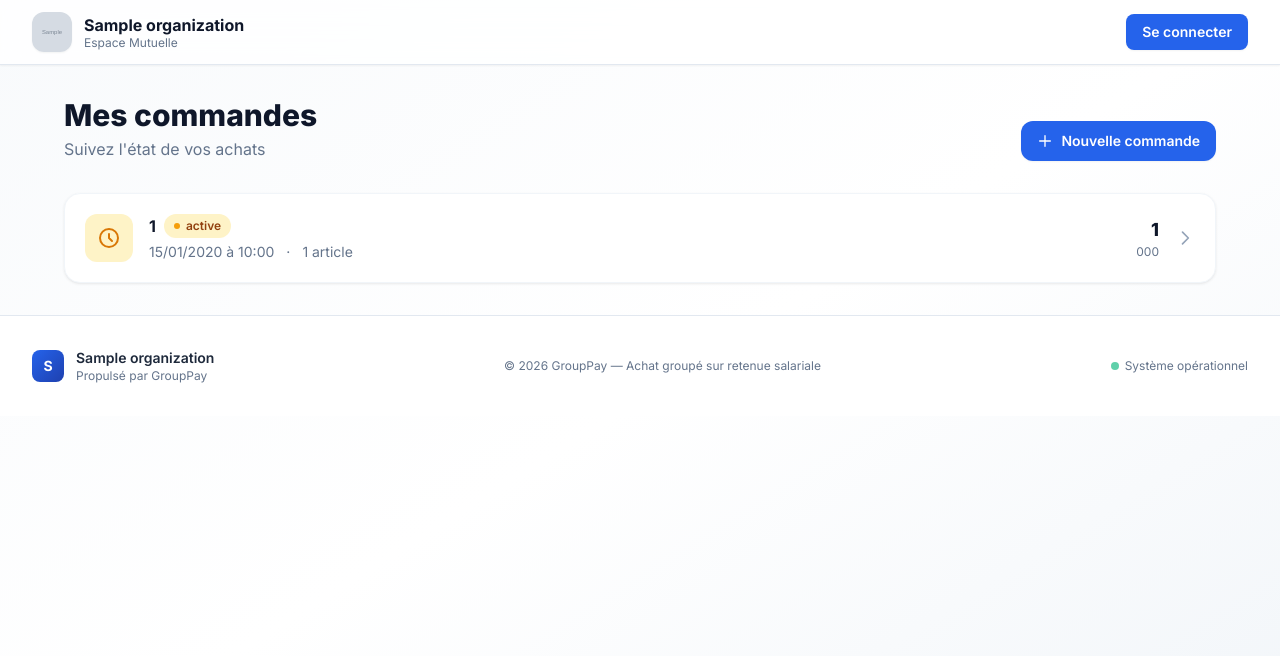
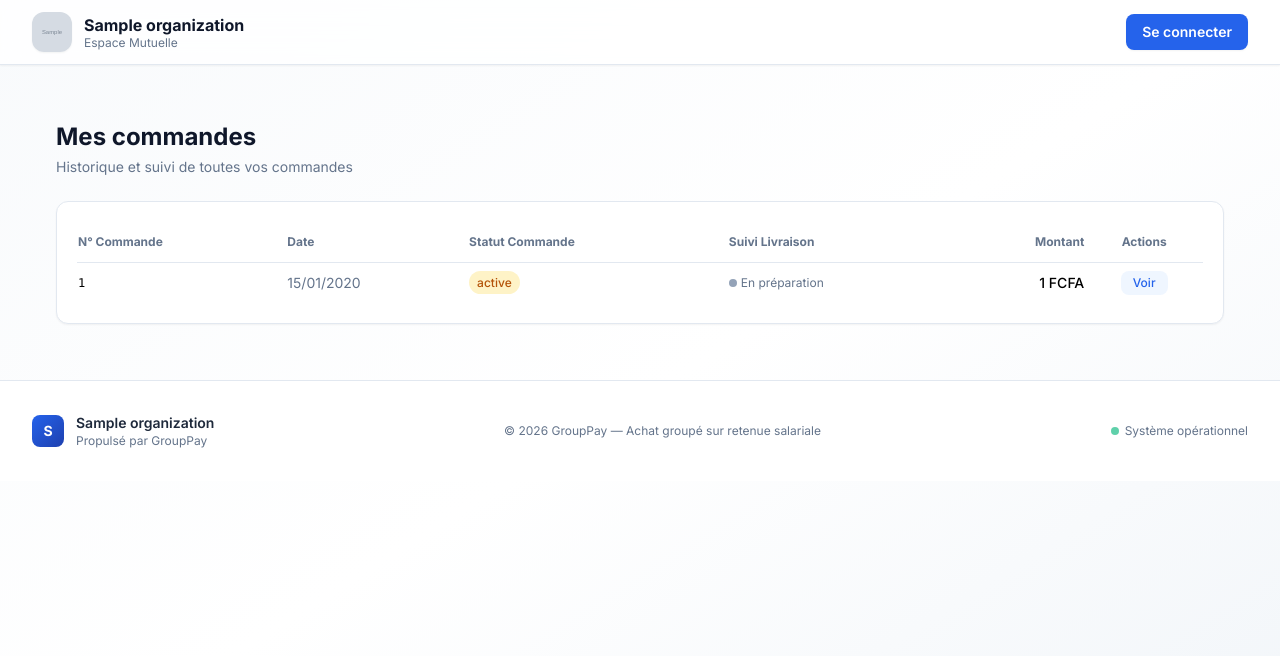
Before and after one commit to Heresia517/grouppay, a Django app: template templates/orders/my_orders.html in a window 1280 px wide. Shown: the top 656 px of the page. Run offline with Django 5.2, Linux system fonts and the light colour scheme; the template is opened without the code that fills it: most values are stand-ins (such as "Sample title", 1, 10 or a date in 2020); grey boxes marked "Sample" are stand-in pictures; some libraries are stand-ins or nearby versions.

Commit message:
feat(ui): dashboard membre avec KPIs et suivi livraison

```diff
--- a/apps/core/dashboard_views.py
+++ b/apps/core/dashboard_views.py
@@ -131,5 +131,6 @@ def dashboard(request):
         "my_orders": my_orders[:10],
         "total_orders": my_orders.count(),
         "pending_orders": my_orders.filter(status="EN_ATTENTE_VALIDATION").count(),
+        "delivered_orders": my_orders.filter(status="LIVREE").count(),
     }
     return render(request, "dashboard/member.html", ctx)
--- a/templates/orders/my_orders.html
+++ b/templates/orders/my_orders.html
@@ -1,98 +1,69 @@
 {% extends "base.html" %}
-
-{% block title %}Mes commandes — {{ organization.name }}{% endblock %}
+{% load fcfa %}
 
 {% block content %}
-<div class="max-w-6xl mx-auto">
-    <div class="flex flex-col sm:flex-row sm:items-end sm:justify-between gap-4 mb-8">
-        <div>
-            <h1 class="text-3xl font-extrabold text-slate-900">Mes commandes</h1>
-            <p class="text-slate-500 mt-1">Suivez l'état de vos achats</p>
-        </div>
-        <a href="{% url 'catalog' %}" class="inline-flex items-center gap-2 px-4 py-2.5 rounded-xl bg-brand-600 text-white text-sm font-semibold hover:bg-brand-700 shadow-sm transition">
-            <svg class="w-4 h-4" fill="none" stroke="currentColor" viewBox="0 0 24 24"><path stroke-linecap="round" stroke-linejoin="round" stroke-width="2" d="M12 4v16m8-8H4"/></svg>
-            Nouvelle commande
-        </a>
+<div class="p-6 max-w-7xl mx-auto">
+  <h1 class="text-2xl font-bold text-slate-900 mb-1">Mes commandes</h1>
+  <p class="text-sm text-slate-500 mb-6">Historique et suivi de toutes vos commandes</p>
+
+  <div class="bg-white rounded-xl shadow-sm border border-slate-200 p-5">
+    <div class="overflow-x-auto">
+      <table class="w-full text-sm">
+        <thead class="text-xs text-slate-500 border-b border-slate-200">
+          <tr>
+            <th class="text-left py-3">N° Commande</th>
+            <th class="text-left">Date</th>
+            <th class="text-left">Statut Commande</th>
+            <th class="text-left">Suivi Livraison</th>
+            <th class="text-right">Montant</th>
+            <th class="text-center">Actions</th>
+          </tr>
+        </thead>
+        <tbody>
+        {% for o in orders %}
+          <tr class="border-b border-slate-100 last:border-0 hover:bg-slate-50">
+            <td class="py-3 font-mono text-xs font-medium">{{ o.order_number }}</td>
+            <td class="text-slate-500">{{ o.created_at|date:"d/m/Y" }}</td>
+            <td>
+              <span class="px-2 py-1 rounded-full text-xs font-medium
+                {% if o.status == 'LIVREE' %}bg-emerald-100 text-emerald-700
+                {% elif o.status == 'VALIDEE' %}bg-blue-100 text-blue-700
+                {% else %}bg-amber-100 text-amber-700{% endif %}">
+                {{ o.get_status_display|default:o.status }}
+              </span>
+            </td>
+            <td>
+              {% if o.delivery %}
+                {% if o.delivery.status == 'LIVREE' %}
+                  <span class="inline-flex items-center gap-1 text-emerald-600 font-medium text-xs">
+                    <span class="w-2 h-2 rounded-full bg-emerald-500"></span> Livré
+                  </span>
+                {% elif o.delivery.status == 'EN_COURS' %}
+                  <span class="inline-flex items-center gap-1 text-blue-600 font-medium text-xs">
+                    <span class="w-2 h-2 rounded-full bg-blue-500 animate-pulse"></span> En cours
+                  </span>
+                {% else %}
+                  <span class="inline-flex items-center gap-1 text-slate-500 text-xs">
+                    <span class="w-2 h-2 rounded-full bg-slate-400"></span> En préparation
+                  </span>
+                {% endif %}
+              {% else %}
+                <span class="text-slate-400 text-xs">Non assigné</span>
+              {% endif %}
+            </td>
+            <td class="text-right font-medium">{{ o.total_amount|fcfa }}</td>
+            <td class="text-center">
+              <a href="{% url 'order_detail' o.id %}" class="inline-block px-3 py-1 bg-blue-50 text-blue-600 rounded-lg text-xs font-medium hover:bg-blue-100">
+                Voir
+              </a>
+            </td>
+          </tr>
+        {% empty %}
+          <tr><td colspan="6" class="text-center text-slate-400 py-12">Aucune commande pour le moment.</td></tr>
+        {% endfor %}
+        </tbody>
+      </table>
     </div>
-
-    {% if orders %}
-    <div class="space-y-3">
-        {% for order in orders %}
-        <a href="{% url 'order_detail' order.id %}"
-           class="block bg-white rounded-2xl shadow-card border border-slate-100 p-5 hover:shadow-card-hover hover:border-brand-200 transition group">
-            <div class="flex flex-col sm:flex-row sm:items-center gap-4">
-                <!-- Icon -->
-                <div class="w-12 h-12 rounded-xl flex-shrink-0 flex items-center justify-center
-                            {% if order.status == 'LIVREE' %}bg-emerald-100 text-emerald-600
-                            {% elif order.status == 'REFUSEE' or order.status == 'ANNULEE' %}bg-red-100 text-red-600
-                            {% elif order.status == 'VALIDEE' %}bg-blue-100 text-blue-600
-                            {% else %}bg-amber-100 text-amber-600{% endif %}">
-                    {% if order.status == 'LIVREE' %}
-                    <svg class="w-6 h-6" fill="none" stroke="currentColor" viewBox="0 0 24 24"><path stroke-linecap="round" stroke-linejoin="round" stroke-width="2" d="M5 13l4 4L19 7"/></svg>
-                    {% elif order.status == 'REFUSEE' %}
-                    <svg class="w-6 h-6" fill="none" stroke="currentColor" viewBox="0 0 24 24"><path stroke-linecap="round" stroke-linejoin="round" stroke-width="2" d="M6 18L18 6M6 6l12 12"/></svg>
-                    {% else %}
-                    <svg class="w-6 h-6" fill="none" stroke="currentColor" viewBox="0 0 24 24"><path stroke-linecap="round" stroke-linejoin="round" stroke-width="2" d="M12 8v4l3 3m6-3a9 9 0 11-18 0 9 9 0 0118 0z"/></svg>
-                    {% endif %}
-                </div>
-
-                <!-- Info -->
-                <div class="flex-1 min-w-0">
-                    <div class="flex items-center gap-2 flex-wrap">
-                        <h3 class="font-bold text-slate-900 group-hover:text-brand-700 transition">
-                            {{ order.order_number }}
-                        </h3>
-                        <!-- Status badge -->
-                        <span class="inline-flex items-center gap-1.5 px-2.5 py-1 rounded-full text-xs font-semibold
-                            {% if order.status == 'LIVREE' %}bg-emerald-100 text-emerald-800
-                            {% elif order.status == 'REFUSEE' or order.status == 'ANNULEE' %}bg-red-100 text-red-800
-                            {% elif order.status == 'VALIDEE' %}bg-blue-100 text-blue-800
-                            {% elif order.status == 'EN_LIVRAISON' %}bg-purple-100 text-purple-800
-                            {% else %}bg-amber-100 text-amber-800{% endif %}">
-                            <span class="w-1.5 h-1.5 rounded-full
-                                {% if order.status == 'LIVREE' %}bg-emerald-500
-                                {% elif order.status == 'REFUSEE' or order.status == 'ANNULEE' %}bg-red-500
-                                {% elif order.status == 'VALIDEE' %}bg-blue-500
-                                {% elif order.status == 'EN_LIVRAISON' %}bg-purple-500
-                                {% else %}bg-amber-500{% endif %}"></span>
-                            {{ order.get_status_display }}
-                        </span>
-                    </div>
-                    <p class="text-sm text-slate-500 mt-1 flex items-center gap-3">
-                        <span>{{ order.created_at|date:"d/m/Y à H:i" }}</span>
-                        <span>·</span>
-                        <span>{{ order.items.count }} article{{ order.items.count|pluralize }}</span>
-                    </p>
-                </div>
-
-                <!-- Total + arrow -->
-                <div class="flex items-center gap-4">
-                    <div class="text-right">
-                        <p class="text-lg font-extrabold text-slate-900">{{ order.total_amount|floatformat:0 }}</p>
-                        <p class="text-xs text-slate-500">{{ order.currency_code }}</p>
-                    </div>
-                    <svg class="w-5 h-5 text-slate-400 group-hover:text-brand-600 group-hover:translate-x-1 transition" fill="none" stroke="currentColor" viewBox="0 0 24 24">
-                        <path stroke-linecap="round" stroke-linejoin="round" stroke-width="2" d="M9 5l7 7-7 7"/>
-                    </svg>
-                </div>
-            </div>
-        </a>
-        {% endfor %}
-    </div>
-
-    {% else %}
-    <div class="text-center py-20 bg-white rounded-3xl border border-slate-100 shadow-card">
-        <div class="inline-flex items-center justify-center w-24 h-24 rounded-full bg-slate-100 mb-5">
-            <svg class="w-12 h-12 text-slate-400" fill="none" stroke="currentColor" viewBox="0 0 24 24">
-                <path stroke-linecap="round" stroke-linejoin="round" stroke-width="1.5" d="M9 5H7a2 2 0 00-2 2v12a2 2 0 002 2h10a2 2 0 002-2V7a2 2 0 00-2-2h-2M9 5a2 2 0 002 2h2a2 2 0 002-2M9 5a2 2 0 012-2h2a2 2 0 012 2"/>
-            </svg>
-        </div>
-        <h3 class="text-xl font-bold text-slate-900 mb-2">Aucune commande</h3>
-        <p class="text-slate-500 mb-6 max-w-sm mx-auto">Vous n'avez pas encore passé de commande.</p>
-        <a href="{% url 'catalog' %}" class="inline-flex items-center gap-2 px-6 py-3 rounded-xl bg-brand-600 text-white font-semibold hover:bg-brand-700 shadow-sm transition">
-            Explorer le catalogue
-        </a>
-    </div>
-    {% endif %}
+  </div>
 </div>
 {% endblock %}
```
Also changed, not shown: templates/dashboard/member.html (+97 -19 lines).
